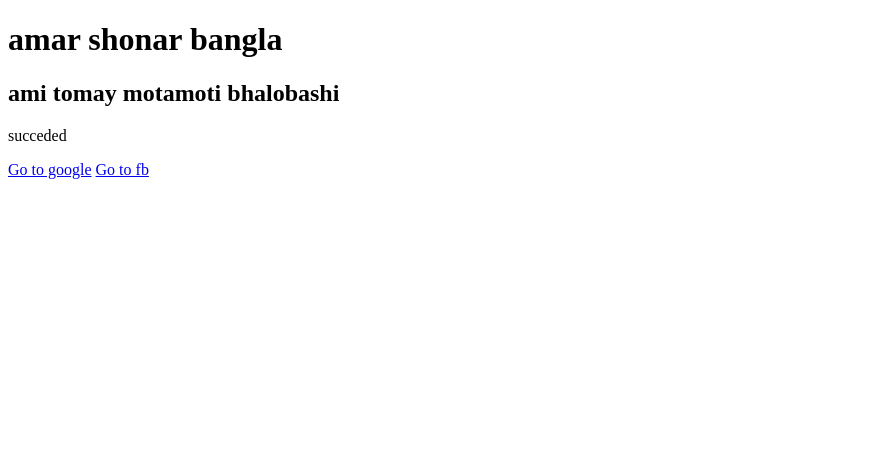
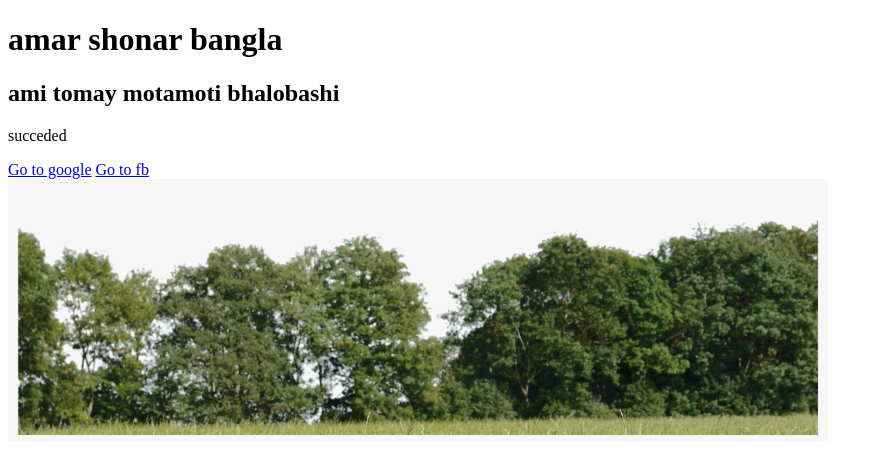
Before and after one commit to saleheen1911/github-attempt, a plain HTML site: page index.html in a window 1280 px wide. Shown: the whole page, without its empty margins (0-874 px from the left). Drawn offline with Linux system fonts and the light colour scheme.

Commit message:
picture added

```diff
--- a/index.html
+++ b/index.html
@@ -11,5 +11,8 @@
     <p>succeded</p>
     <a href="https://www.google.com">Go to google</a>
     <a href="https://www.facebook.com">Go to fb</a>
+    <div>
+        <img src="images/tree.png" alt="tree">
+    </div>
 </body>
 </html>
```
Also changed, not shown: images/tree.png (added).
